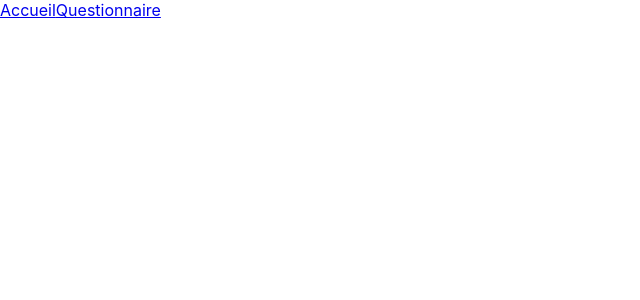
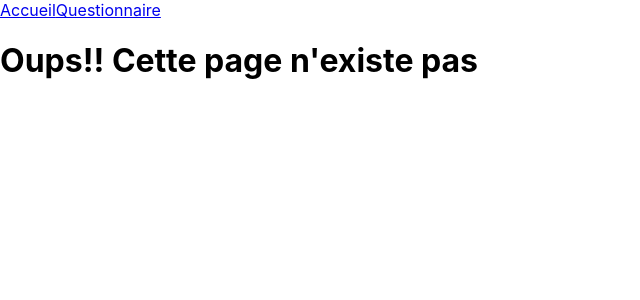
Before and after one commit to DevWeb13/shiny-agency, a React (Create React App) app: page /survey in a window 1280 px wide. Shown: the top 300 px of the page, without its empty margins (0-640 px from the left). Built offline with nearby package versions, Linux system fonts and the light colour scheme.

Commit message:
feat: Create page error
<Route path="*" element={<Error />} />

```diff
--- a/src/index.jsx
+++ b/src/index.jsx
@@ -2,9 +2,10 @@ import React from 'react';
 import ReactDOM from 'react-dom';
 import { BrowserRouter as Router, Route, Routes } from 'react-router-dom';
 import './index.css';
+import Header from './components/Header';
 import Home from './pages/Home';
 import Survey from './pages/Survey';
-import Header from './components/Header';
+import Error from './pages/Error';
 import reportWebVitals from './reportWebVitals';
 
 ReactDOM.render(
@@ -14,6 +15,7 @@ ReactDOM.render(
       <Routes>
         <Route path="/" element={<Home />} />
         <Route path="/survey/:questionNumber" element={<Survey />} />
+        <Route path="*" element={<Error />} />
       </Routes>
     </Router>
   </React.StrictMode>,
--- /dev/null
+++ b/src/pages/Error/index.jsx
@@ -0,0 +1,11 @@
+import React from 'react';
+
+function Error() {
+  return (
+    <div>
+      <h1>Oups!! Cette page n'existe pas</h1>
+    </div>
+  );
+}
+
+export default Error;
```
